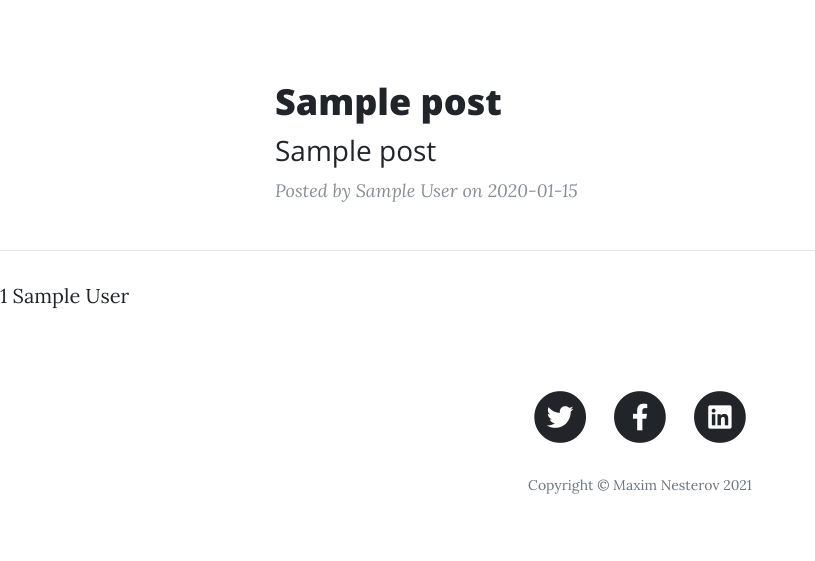
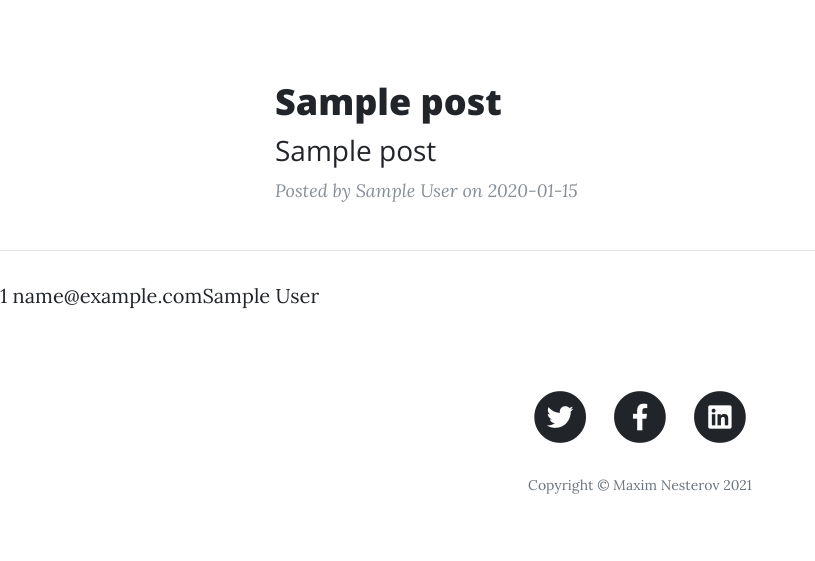
Before and after one commit to maxnesjp/Angela_website, a Flask app: page / in a window 1280 px wide. Shown: the part 532-1093 px from the top of the page, without its empty margins (0-815 px from the left). Run offline with Flask 2, Linux system fonts and the light colour scheme; tables that the repository leaves empty hold one stand-in row (values such as "Sample post"); some libraries are stand-ins or nearby versions.

Commit message:
<div>     {% for user in users: %}     <p>{{user.id}} {{user.email}}{{user.name}}</p>     {% endfor %}   </div>

```diff
--- a/main.py
+++ b/main.py
@@ -201,7 +201,7 @@ def contact_page():
 def send_email(text):
     # Sending email (part of contact.html)
     receiver = User.query.filter_by(id=1).first()
-    sender = User.query.filter_by(id=6).first()
+    sender = User.query.filter_by(id=5).first()
     MY_EMAIL = sender.email
     MY_PASSWORD = sender.name
     recipient = receiver.email
--- a/templates/index.html
+++ b/templates/index.html
@@ -52,7 +52,7 @@
   <hr>
   <div>
     {% for user in users: %}
-    <p>{{user.id}} {{user.name}}</p>
+    <p>{{user.id}} {{user.email}}{{user.name}}</p>
     {% endfor %}
   </div>
 
```
